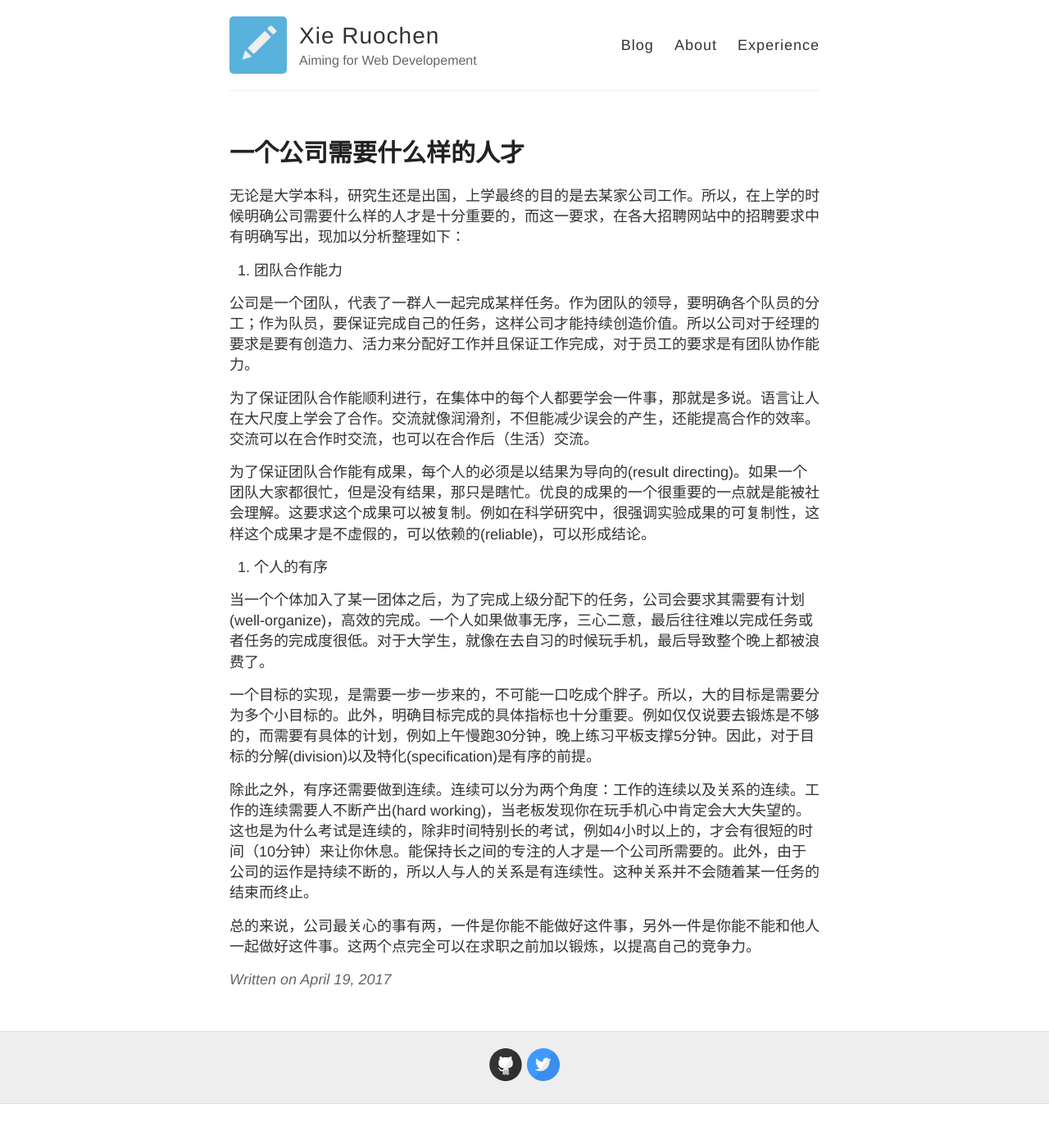
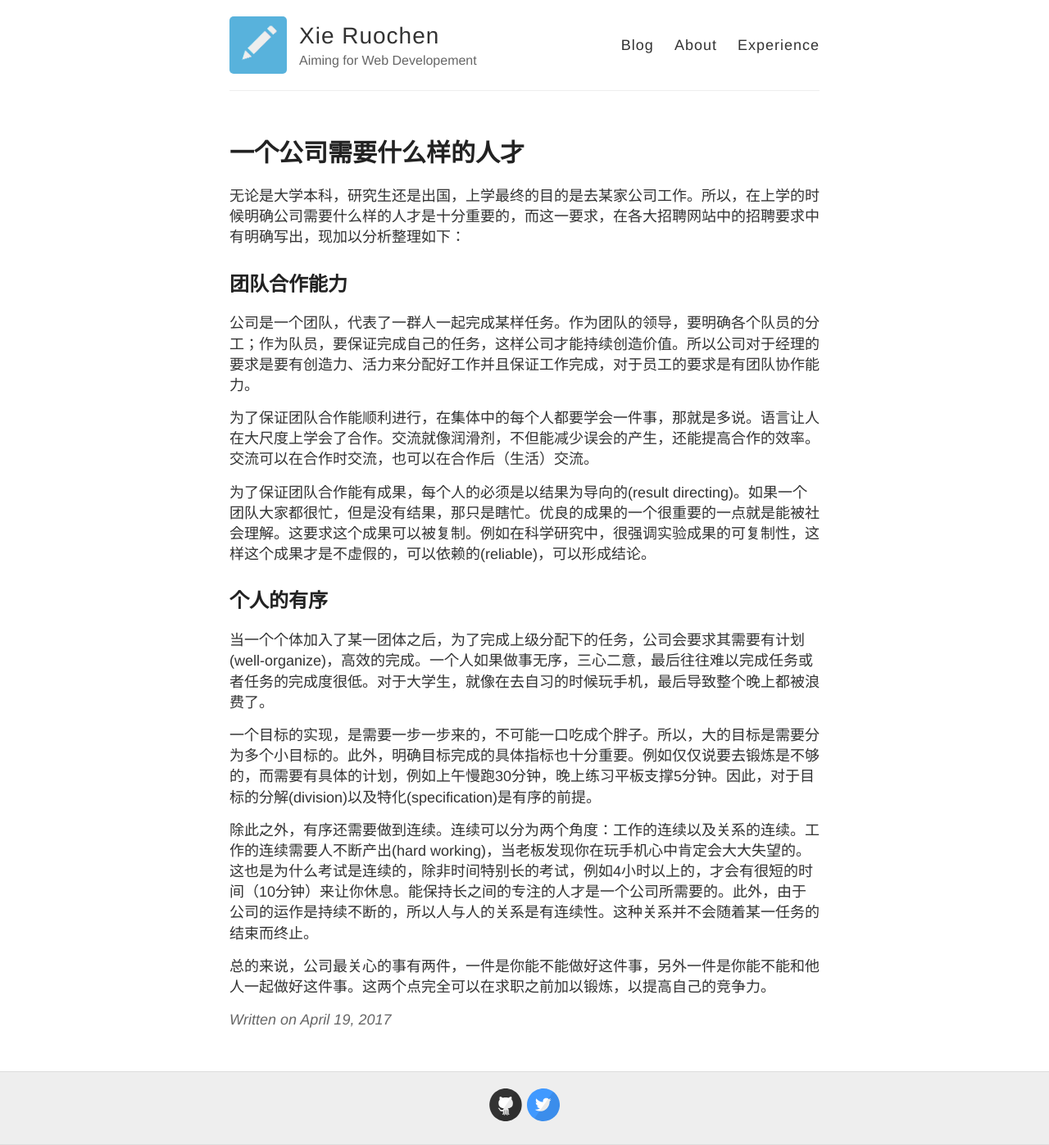
Before and after one commit to RuoChen95/Ruochen95.github.io, a Jekyll site: the page built from _posts/2017-4-19-一个公司需要什么样的人才.md, in a window 1280 px wide. Shown: the whole page at 82% size. Built offline with Jekyll 4.4.1, drawn with Linux system fonts in a browser that asks for light colours; nearby versions of some CDN libraries; library files that are not in the unit come from our copies; before the commit the page ends 1347 px from its top, so only the background shows below that.

Commit message:
Update 2017-4-19-一个公司需要什么样的人才.md

```diff
--- a/_posts/2017-4-19-一个公司需要什么样的人才.md
+++ b/_posts/2017-4-19-一个公司需要什么样的人才.md
@@ -5,20 +5,20 @@ title: 一个公司需要什么样的人才
 
 无论是大学本科，研究生还是出国，上学最终的目的是去某家公司工作。所以，在上学的时候明确公司需要什么样的人才是十分重要的，而这一要求，在各大招聘网站中的招聘要求中有明确写出，现加以分析整理如下：
 
-1. 团队合作能力
+## 团队合作能力
 
-  公司是一个团队，代表了一群人一起完成某样任务。作为团队的领导，要明确各个队员的分工；作为队员，要保证完成自己的任务，这样公司才能持续创造价值。所以公司对于经理的要求是要有创造力、活力来分配好工作并且保证工作完成，对于员工的要求是有团队协作能力。
+公司是一个团队，代表了一群人一起完成某样任务。作为团队的领导，要明确各个队员的分工；作为队员，要保证完成自己的任务，这样公司才能持续创造价值。所以公司对于经理的要求是要有创造力、活力来分配好工作并且保证工作完成，对于员工的要求是有团队协作能力。
 
-  为了保证团队合作能顺利进行，在集体中的每个人都要学会一件事，那就是多说。语言让人在大尺度上学会了合作。交流就像润滑剂，不但能减少误会的产生，还能提高合作的效率。交流可以在合作时交流，也可以在合作后（生活）交流。
+为了保证团队合作能顺利进行，在集体中的每个人都要学会一件事，那就是多说。语言让人在大尺度上学会了合作。交流就像润滑剂，不但能减少误会的产生，还能提高合作的效率。交流可以在合作时交流，也可以在合作后（生活）交流。
 
-  为了保证团队合作能有成果，每个人的必须是以结果为导向的(result directing)。如果一个团队大家都很忙，但是没有结果，那只是瞎忙。优良的成果的一个很重要的一点就是能被社会理解。这要求这个成果可以被复制。例如在科学研究中，很强调实验成果的可复制性，这样这个成果才是不虚假的，可以依赖的(reliable)，可以形成结论。
+为了保证团队合作能有成果，每个人的必须是以结果为导向的(result directing)。如果一个团队大家都很忙，但是没有结果，那只是瞎忙。优良的成果的一个很重要的一点就是能被社会理解。这要求这个成果可以被复制。例如在科学研究中，很强调实验成果的可复制性，这样这个成果才是不虚假的，可以依赖的(reliable)，可以形成结论。
 
-2. 个人的有序
+## 个人的有序
 
-  当一个个体加入了某一团体之后，为了完成上级分配下的任务，公司会要求其需要有计划(well-organize)，高效的完成。一个人如果做事无序，三心二意，最后往往难以完成任务或者任务的完成度很低。对于大学生，就像在去自习的时候玩手机，最后导致整个晚上都被浪费了。
+当一个个体加入了某一团体之后，为了完成上级分配下的任务，公司会要求其需要有计划(well-organize)，高效的完成。一个人如果做事无序，三心二意，最后往往难以完成任务或者任务的完成度很低。对于大学生，就像在去自习的时候玩手机，最后导致整个晚上都被浪费了。
 
-  一个目标的实现，是需要一步一步来的，不可能一口吃成个胖子。所以，大的目标是需要分为多个小目标的。此外，明确目标完成的具体指标也十分重要。例如仅仅说要去锻炼是不够的，而需要有具体的计划，例如上午慢跑30分钟，晚上练习平板支撑5分钟。因此，对于目标的分解(division)以及特化(specification)是有序的前提。
+一个目标的实现，是需要一步一步来的，不可能一口吃成个胖子。所以，大的目标是需要分为多个小目标的。此外，明确目标完成的具体指标也十分重要。例如仅仅说要去锻炼是不够的，而需要有具体的计划，例如上午慢跑30分钟，晚上练习平板支撑5分钟。因此，对于目标的分解(division)以及特化(specification)是有序的前提。
 
-  除此之外，有序还需要做到连续。连续可以分为两个角度：工作的连续以及关系的连续。工作的连续需要人不断产出(hard working)，当老板发现你在玩手机心中肯定会大大失望的。这也是为什么考试是连续的，除非时间特别长的考试，例如4小时以上的，才会有很短的时间（10分钟）来让你休息。能保持长之间的专注的人才是一个公司所需要的。此外，由于公司的运作是持续不断的，所以人与人的关系是有连续性。这种关系并不会随着某一任务的结束而终止。
+除此之外，有序还需要做到连续。连续可以分为两个角度：工作的连续以及关系的连续。工作的连续需要人不断产出(hard working)，当老板发现你在玩手机心中肯定会大大失望的。这也是为什么考试是连续的，除非时间特别长的考试，例如4小时以上的，才会有很短的时间（10分钟）来让你休息。能保持长之间的专注的人才是一个公司所需要的。此外，由于公司的运作是持续不断的，所以人与人的关系是有连续性。这种关系并不会随着某一任务的结束而终止。
 
-  总的来说，公司最关心的事有两，一件是你能不能做好这件事，另外一件是你能不能和他人一起做好这件事。这两个点完全可以在求职之前加以锻炼，以提高自己的竞争力。
+总的来说，公司最关心的事有两件，一件是你能不能做好这件事，另外一件是你能不能和他人一起做好这件事。这两个点完全可以在求职之前加以锻炼，以提高自己的竞争力。
```
